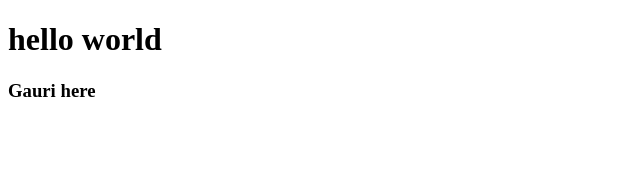
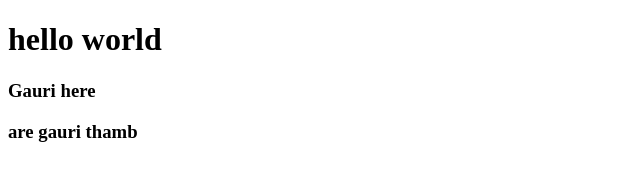
Before and after one commit to Kajal454/trybest, a plain HTML site: page index.html in a window 1280 px wide. Shown: the whole page, without its empty margins (0-640 px from the left). Drawn offline with Linux system fonts and the light colour scheme.

Commit message:
Update index.html
update

```diff
--- a/index.html
+++ b/index.html
@@ -8,5 +8,6 @@
 <body>
     <h1>hello world</h1>
     <h3>Gauri here</h3>
+    <h3>are gauri thamb</h3>
 </body>
 </html>
```
